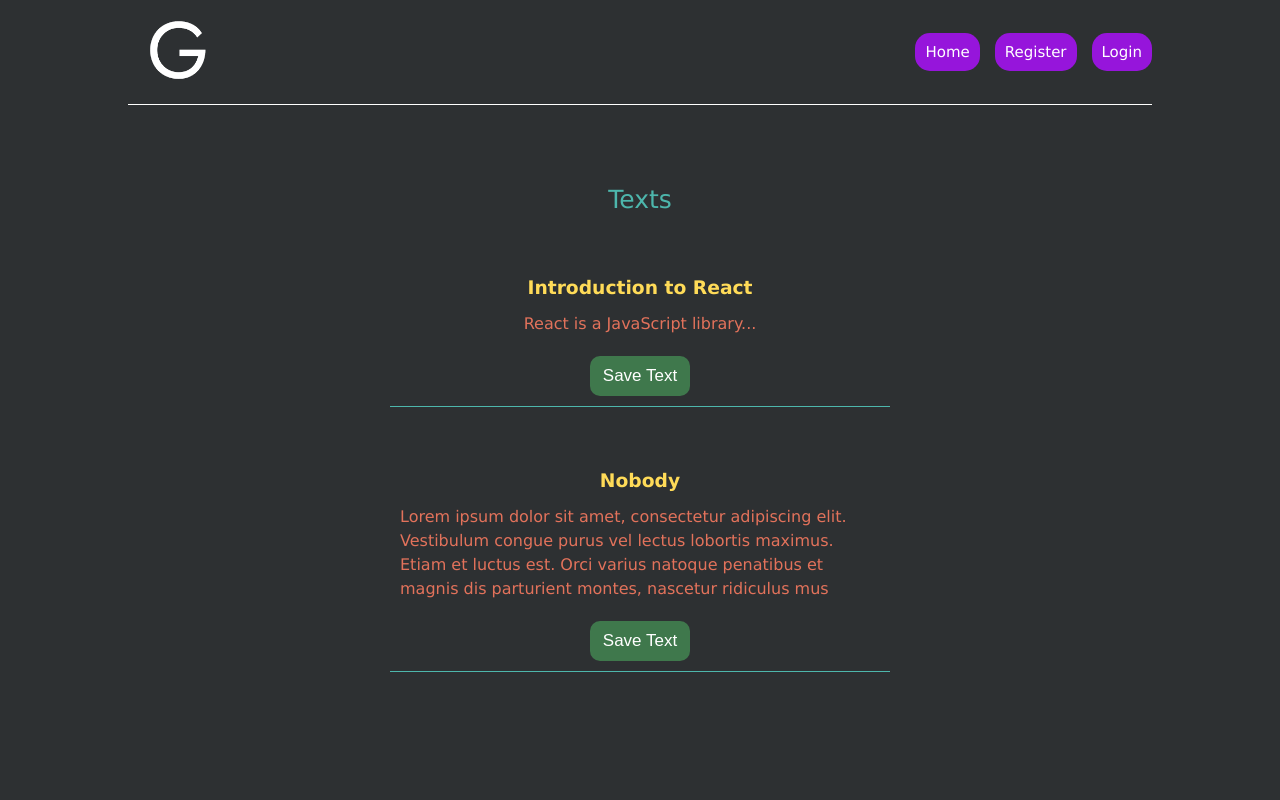
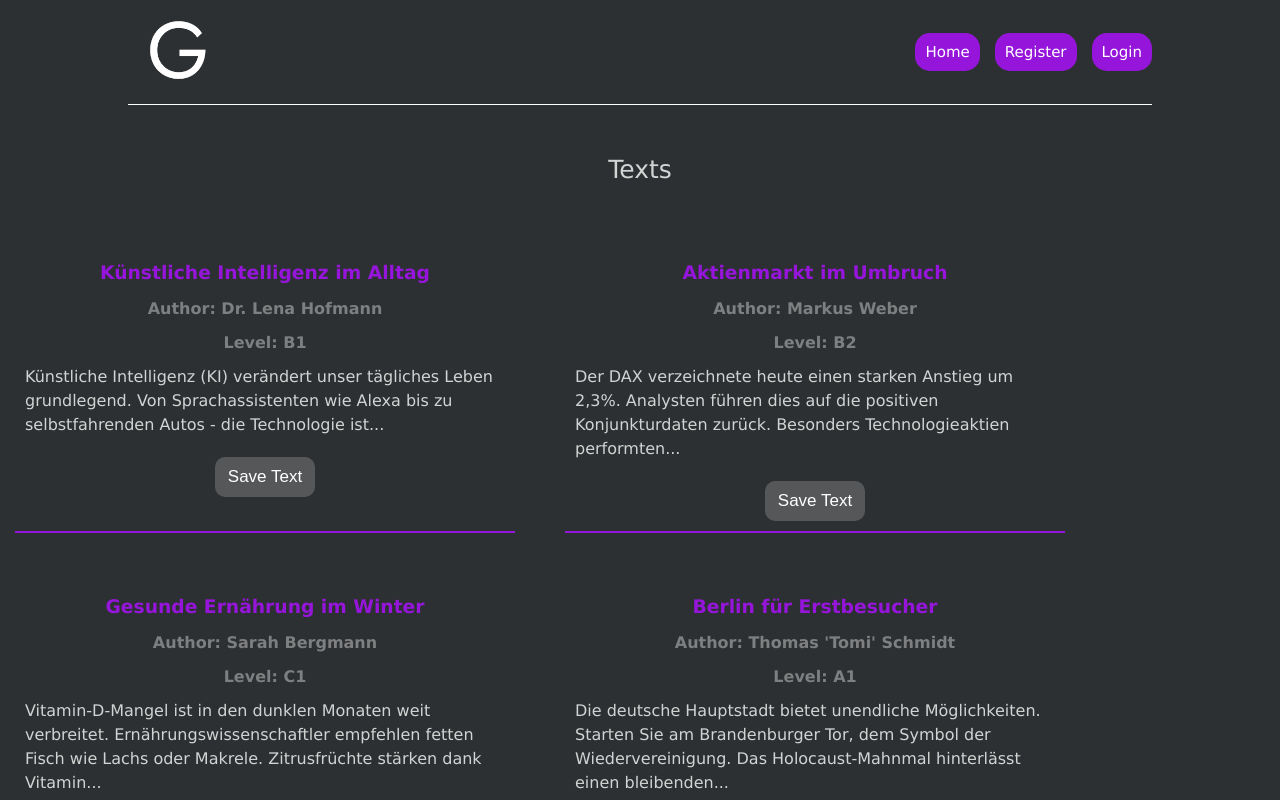
Before and after one commit to Razvan-Selig/GerText, a React (Vite) app: page /available-texts in a window 1280 px wide. Shown: the top 800 px of the page. Built offline with nearby package versions, Linux system fonts and the light colour scheme; data requests are answered from the project's data file.

Commit message:
Added more CSS

```diff
--- a/db.json
+++ b/db.json
@@ -18,13 +18,38 @@
   "availableTexts": [
     {
       "id": 1,
-      "title": "Introduction to React",
-      "content": "React is a JavaScript library..."
+      "author": "Dr. Lena Hofmann",
+      "level": "B1",
+      "title": "Künstliche Intelligenz im Alltag",
+      "content": "Künstliche Intelligenz (KI) verändert unser tägliches Leben grundlegend. Von Sprachassistenten wie Alexa bis zu selbstfahrenden Autos - die Technologie ist allgegenwärtig. Besonders im Gesundheitswesen ermöglicht KI präzisere Diagnosen. Algorithmen analysieren Röntgenbilder schneller als menschliche Ärzte. Doch es gibt auch Bedenken. Datenschützer warnen vor dem Missbrauch persönlicher Daten. Die EU arbeitet an strengen Regulierungen für KI-Systeme. Ethikkommissionen diskutieren über moralische Grenzen. Trotz aller Herausforderungen wird KI weiter an Bedeutung gewinnen. Unternehmen investieren Milliarden in die Forschung. Die Zukunft wird zeigen, wie wir diese Technologie verantwortungsvoll nutzen."
     },
     {
       "id": 2,
-      "title": "Nobody",
-      "content": "Lorem ipsum dolor sit amet, consectetur adipiscing elit. Vestibulum congue purus vel lectus lobortis maximus. Etiam et luctus est. Orci varius natoque penatibus et magnis dis parturient montes, nascetur ridiculus mus"
+      "author": "Markus Weber",
+      "level": "B2",
+      "title": "Aktienmarkt im Umbruch",
+      "content": "Der DAX verzeichnete heute einen starken Anstieg um 2,3%. Analysten führen dies auf die positiven Konjunkturdaten zurück. Besonders Technologieaktien performten überdurchschnittlich. Allerdings warnt die Bundesbank vor überzogenen Erwartungen. Die Inflation bleibt mit 4,1% weiterhin hoch. Die EZB plant mögliche Zinserhöhungen im nächsten Quartal. Kleinanleger zeigen sich verunsichert angesichts der Volatilität. Experten empfehlen langfristige Investments in breit gestreute ETFs. Der Bitcoin-Kurs stabilisierte sich bei 28.000 Euro. Rohstoffpreise fallen aufgrund der Entspannung im Welthandel. Die nächsten Wochen werden die Richtung des Marktes entscheiden."
+    },
+    {
+      "id": 3,
+      "author": "Sarah Bergmann",
+      "level": "C1",
+      "title": "Gesunde Ernährung im Winter",
+      "content": "Vitamin-D-Mangel ist in den dunklen Monaten weit verbreitet. Ernährungswissenschaftler empfehlen fetten Fisch wie Lachs oder Makrele. Zitrusfrüchte stärken dank Vitamin C das Immunsystem. Nüsse liefern wichtige Omega-3-Fettsäuren und Mineralstoffe. Fermentierte Lebensmittel unterstützen die Darmflora. Gleichzeitig sollte Zucker reduziert werden. Warme Haferflocken zum Frühstück geben langanhaltende Energie. Ingwertee wärmt von innen und wirkt entzündungshemmend. Regionales Wintergemüse wie Grünkohl ist besonders nährstoffreich. Ausreichend Wasser trinken wird oft vernachlässigt. Eine ausgewogene Ernährung kann Winterdepressionen vorbeugen."
+    },
+    {
+      "id": 4,
+      "author": "Thomas 'Tomi' Schmidt",
+      "level": "A1",
+      "title": "Berlin für Erstbesucher",
+      "content": "Die deutsche Hauptstadt bietet unendliche Möglichkeiten. Starten Sie am Brandenburger Tor, dem Symbol der Wiedervereinigung. Das Holocaust-Mahnmal hinterlässt einen bleibenden Eindruck. Für Kunstfans lohnt sich die Museumsinsel. Probieren Sie unbedingt eine originale Currywurst an der Imbissbude. Der Prenzlauer Berg bezaubert mit seinen Altbauwohnungen. Vergessen Sie nicht, eine Bootsfahrt auf der Spree zu machen. Abends bietet das Berghain für Clubfans ein einmaliges Erlebnis. Kaufen Sie Souvenirs am besten am Alexanderplatz. Die Berliner U-Bahn ist das schnellste Verkehrsmittel. Nehmen Sie sich mindestens 5 Tage Zeit für diese vielseitige Stadt."
+    },
+    {
+      "id": 5,
+      "author": "Prof. Dr. Katja Möller",
+      "level": "A1",
+      "title": "Windkraft in Deutschland",
+      "content": "Deutschland will bis 2045 klimaneutral werden. Windenergie spielt dabei eine Schlüsselrolle. Derzeit stammen 27% des Stroms aus Windkraft. Norddeutschland ist führend in der Offshore-Technologie. Bürgerinitiativen kritisieren jedoch die Landschaftsverschandelung. Neue Anlagen erreichen Höhen von über 200 Metern. Die Bundesregierung plant Sonderausschreibungen für Windparks. Techniker entwickeln leiser Rotorblätter für Wohngebiete. Der Export deutscher Windtechnik boomt weltweit. Gleichzeitig werden alte Anlagen fachgerecht recycelt. Die Energiewende bleibt ein zentrales politisches Thema. Fachkräftemangel bremst aktuell den weiteren Ausbau."
     }
   ],
   "userTexts": [
@@ -33,6 +58,14 @@
       "content": "React is a JavaScript library...",
       "userId": "XXsHAdowC",
       "id": 1
+    },
+    {
+      "title": "Aktienmarkt im Umbruch",
+      "content": "Der DAX verzeichnete heute einen starken Anstieg um 2,3%. Analysten führen dies auf die positiven Konjunkturdaten zurück. Besonders Technologieaktien performten überdurchschnittlich. Allerdings warnt die Bundesbank vor überzogenen Erwartungen. Die Inflation bleibt mit 4,1% weiterhin hoch. Die EZB plant mögliche Zinserhöhungen im nächsten Quartal. Kleinanleger zeigen sich verunsichert angesichts der Volatilität. Experten empfehlen langfristige Investments in breit gestreute ETFs. Der Bitcoin-Kurs stabilisierte sich bei 28.000 Euro. Rohstoffpreise fallen aufgrund der Entspannung im Welthandel. Die nächsten Wochen werden die Richtung des Marktes entscheiden.",
+      "author": "Markus Weber",
+      "level": "B2",
+      "userId": "CCErtX",
+      "id": 2
     }
   ]
 }
--- a/src/components/AvailableTexts.jsx
+++ b/src/components/AvailableTexts.jsx
@@ -25,6 +25,8 @@ function AvailableTexts() {
             body: JSON.stringify ({
                 title: save_text.title,
                 content: save_text.content,
+                author: save_text.author,
+                level: save_text.level,
                 userId: username
             })
         })
@@ -42,13 +44,17 @@ function AvailableTexts() {
 
         <div className="texts-container">
             <p className="title">Texts</p>
+            <div className="texts">
                 {texts.map(text => (
                     <div key={text.id} className="text-card">
                         <h3>{text.title}</h3>
-                    <p>{text.content}</p>
+                        <h4>Author: {text.author}</h4>
+                        <h4>Level: {text.level}</h4>
+                        <p className="text-content">{text.content.split(" ").slice(0, 20).join(" ") + "..."}</p>
                         <button onClick={() => savedText(text)} type="submit">Save Text</button>
                     </div>
                 ))}
+            </div>
         </div>
         </>
     )
--- a/src/components/Navigation.jsx
+++ b/src/components/Navigation.jsx
@@ -27,7 +27,7 @@ function Navigation({isLoggedIn, setIsLoggedIn}) {
           {isLoggedIn && <Link className="link" to={"/available-texts"}>Browse Texts</Link>}
           {isLoggedIn && <Link className="link" to={"/texts"}>My Texts</Link>}
           {!isLoggedIn && <Link className="link" to={"/login"}>Login</Link>}
-          {isLoggedIn && <Link className="link" to={`/profile/${username}`}>My Profile</Link>}
+          {isLoggedIn && <Link className="link" to={`/profile/${username}`}>Profile</Link>}
           {isLoggedIn && <button onClick={logOut}>Log Out</button>}
         </div>
       </nav>
--- a/src/pages/Texts.jsx
+++ b/src/pages/Texts.jsx
@@ -36,14 +36,18 @@ function Texts() {
     <>
       <div className="texts-saved">
         <p className="title">My texts</p>
-
+        <div className="texts">
           {myText.map(myText => (
             <div key={myText.id} className="my-text">
                 <h3>{myText.title}</h3>
+                <h4>Author: {myText.author}</h4>
+                <h4>Level: {myText.level}</h4>
                 <p>{myText.content}</p>
                 <button onClick={() => deleteText(myText.id)}>Delete Text</button>
             </div>
+
         ))}
+        </div>
       </div>
     </>
   );
--- a/src/styles/AvailableTexts.css
+++ b/src/styles/AvailableTexts.css
@@ -1,15 +1,23 @@
 .texts-container {
-    /* border: 1px solid red; */
     display: flex;
     flex-direction: column;
-    gap: 50px;
     align-items: center;
-    margin-top: 5rem;
+    margin-top: 50px;
+    width: 100%;
 }
 
 .texts-container .title {
-    color: #4DB6AC;
+    color: #d2d3d3;
     font-size: 25px;
+    margin-bottom: 50px;
+}
+
+.texts-container .texts {
+    width: 100%;
+    padding: 15px;
+    display: flex;
+    flex-wrap: wrap;
+    gap: 50px;
 }
 
 .text-card {
@@ -18,19 +26,22 @@
     align-items: center;
     gap: 10px;
     line-height: 1.5;
-    /* border: 1px solid yellow; */
-    width: 500px;
-    margin: auto;
-    border-bottom: 1px solid #4DB6AC;
+    width: 100%;
+    max-width: 500px;
+    border-bottom: 2px solid #9615db;
     padding: 10px;
 }
 
 .text-card h3 {
-    color: #FFDB58;
+    color: #9615db;
 }
 
-.text-card p {
-    color: #E2725B;
+.text-card h4 {
+    color: #7d7f80;
+}
+
+.text-card p.text-content {
+    color: #d2d3d3;
 }
 
 .text-card button {
@@ -40,9 +51,14 @@
     outline: none;
     border: none;
     cursor: pointer;
-    background-color: #3F784C;
+    background-color: #555759;
     color: white;
     font-size: 17px;
     transition: 0.3s;
     width: 100px;
 }
+
+.text-card button:hover {
+    background-color: palegreen;
+    color: black;
+}
--- a/src/styles/Home.css
+++ b/src/styles/Home.css
@@ -64,6 +64,7 @@ main .info .cards .card {
     text-align: center;
     height: 250px;
     width: 250px;
+    gap: 20px;
     border-bottom: 3px solid #9615db;
     cursor: pointer;
     transition: 0.3s;
@@ -92,6 +93,8 @@ main .info .cards .card:hover .card-content {
 main .info .cards .card:hover .card-title {
     color: #7d7f80;
 }
+
+/* TESTIMONIALS ----------------- */
 
 main .testimonials {
     display: flex;
@@ -156,6 +159,7 @@ main .testimonial .test-r .t-name {
     color: #7d7f80;
 }
 
+/* FOOTER ------------------- */
 
 footer {
     background-color: #1f2123;
@@ -216,6 +220,7 @@ footer .footer-right .footer-links .social:hover {
     border-bottom: 2px solid #555759;
 }
 
+/* MEDIA QUERIES */
 
 @media (max-width: 1024px) {
     main .info .cards {
@@ -223,7 +228,6 @@ footer .footer-right .footer-links .social:hover {
         flex-direction: column;
         align-items: center;
         border: none;
-        /* border: 1px solid red; */
     }
 
     main .info .cards .card {
--- a/src/styles/Login.css
+++ b/src/styles/Login.css
@@ -5,7 +5,7 @@
 }
 
 .login h2 {
-    color: #EE6C4D;
+    color: #d2d3d3;
 }
 
 .login form {
@@ -23,7 +23,7 @@
 }
 
 .login form label {
-    color: #98c1d9;
+    color: #9615db;
     margin-bottom: 10px;
 }
 
@@ -48,14 +48,15 @@
     outline: none;
     border: none;
     cursor: pointer;
-    background-color: #3d5a80;
+    background-color: #555759;
     color: white;
     font-size: 17px;
     transition: 0.3s;
 }
 
 .login form button:hover {
-    background-color: #304866;
+    background-color: palegreen;
+    color: black;
 }
 
 @media (max-width: 700px) {
--- a/src/styles/Profile.css
+++ b/src/styles/Profile.css
@@ -11,7 +11,7 @@
 }
 
 .profile form label {
-    color: #4DB6AC;
+    color: #d2d3d3;
 }
 
 .profile form input {
@@ -55,12 +55,13 @@
 }
 
 .profile .profile-form h2 {
-    color: #4DB6AC;
+    color: #9615db;
 }
 
 .profile .profile-form p {
     border-bottom: 1px solid white;
     padding: 10px;
+    color: #d2d3d3;
 }
 
 .profile .profile-form button {
```
Also changed, not shown: src/components/SaveText.jsx (+32 -31 lines), src/pages/Login.jsx (+6 -1 lines), src/styles/Registration.css (+23 -16 lines), src/styles/Texts.css (+22 -9 lines). Lines whose indentation alone changed are shown as unchanged.
